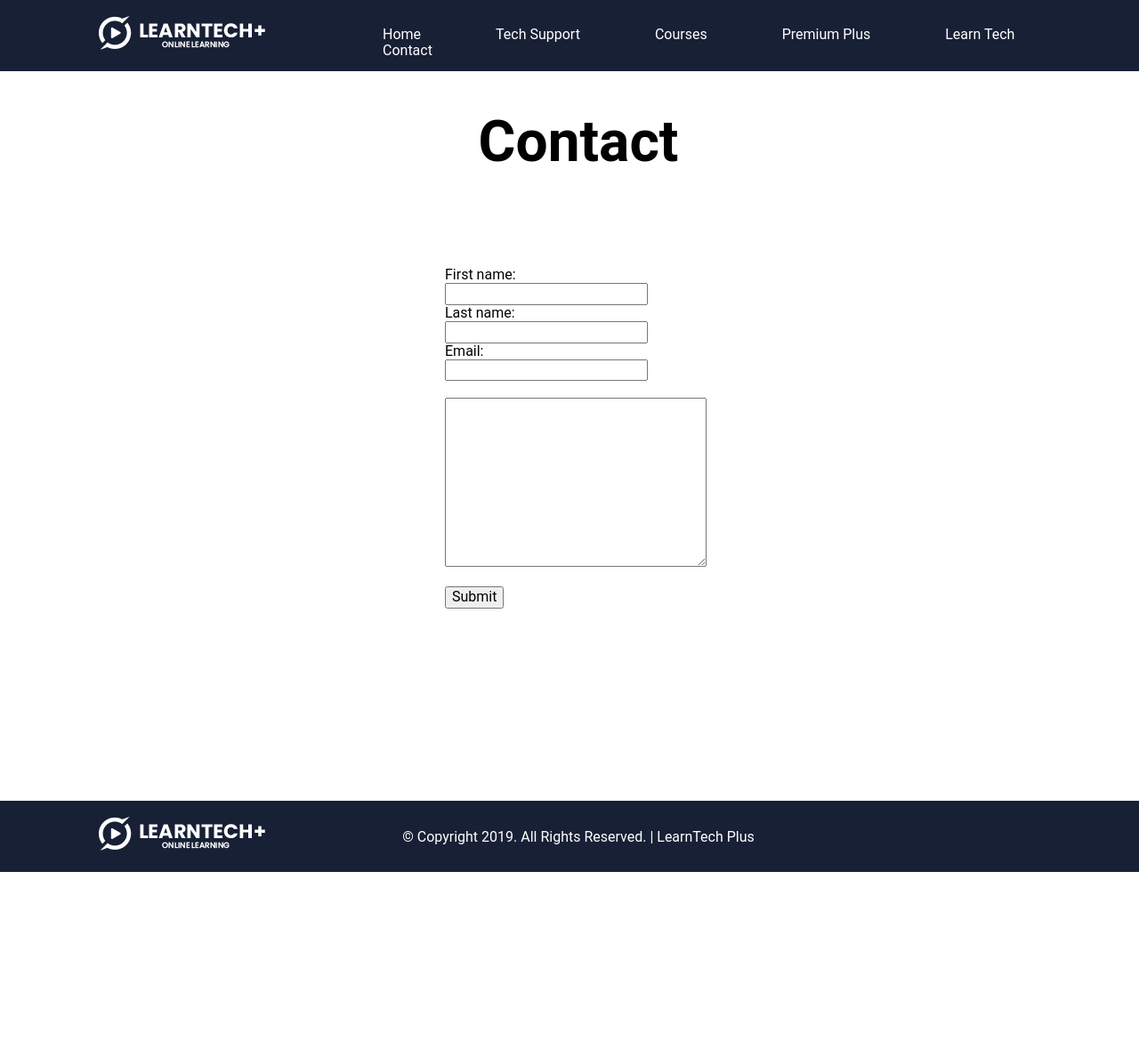
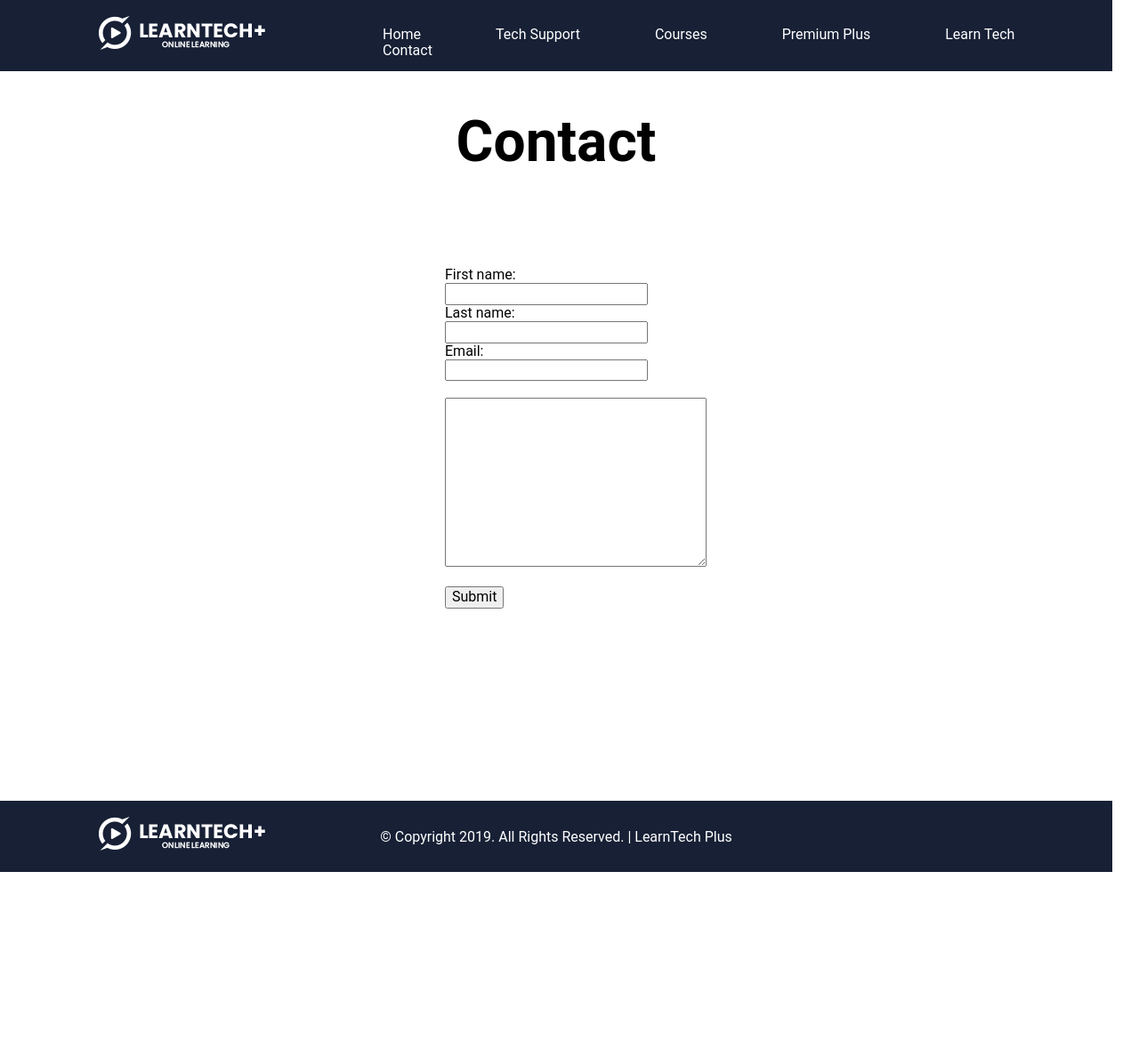
Before and after one commit to Meghana-Ravooru/Learnplus, a PHP site: page /contact.html in a window 1280 px wide. Shown: the top 1179 px of the page at 89% size. Run offline with PHP 8.4, Linux system fonts and the light colour scheme.

Commit message:
Add files via upload

```diff
--- a/global.css
+++ b/global.css
@@ -5,12 +5,12 @@
 */
 body {
     font-family: roboto;
-    width: 1300px;
+    width: 1250px;
   	height: 3200px;
 }
 
 header {
-	width: 1300px;
+	width: 1250px;
 	height: 80px;
 	background: #172035;
 }
@@ -70,7 +70,7 @@ p {
 }
 
 footer {
-    width: 1300px;
+    width: 1250px;
     height: 80px;
     background: #172035;
     position: absolute;
```
